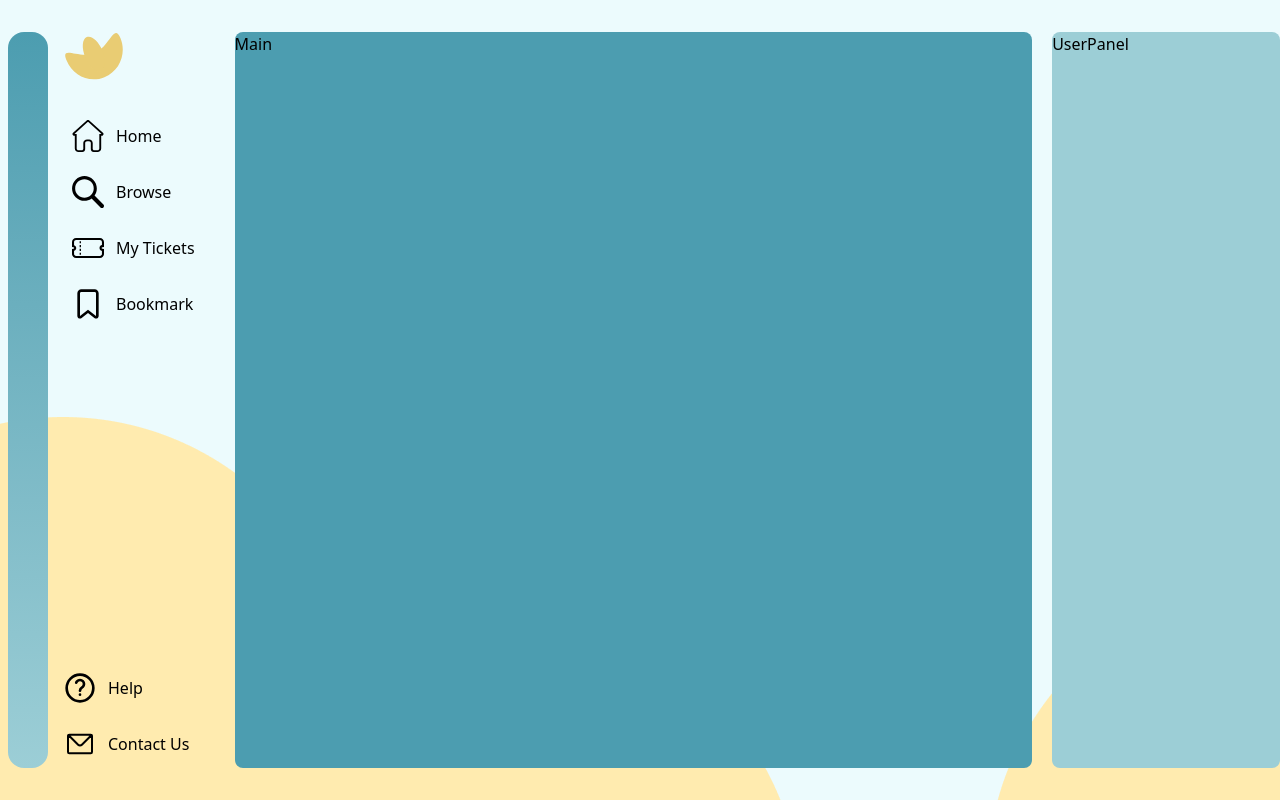
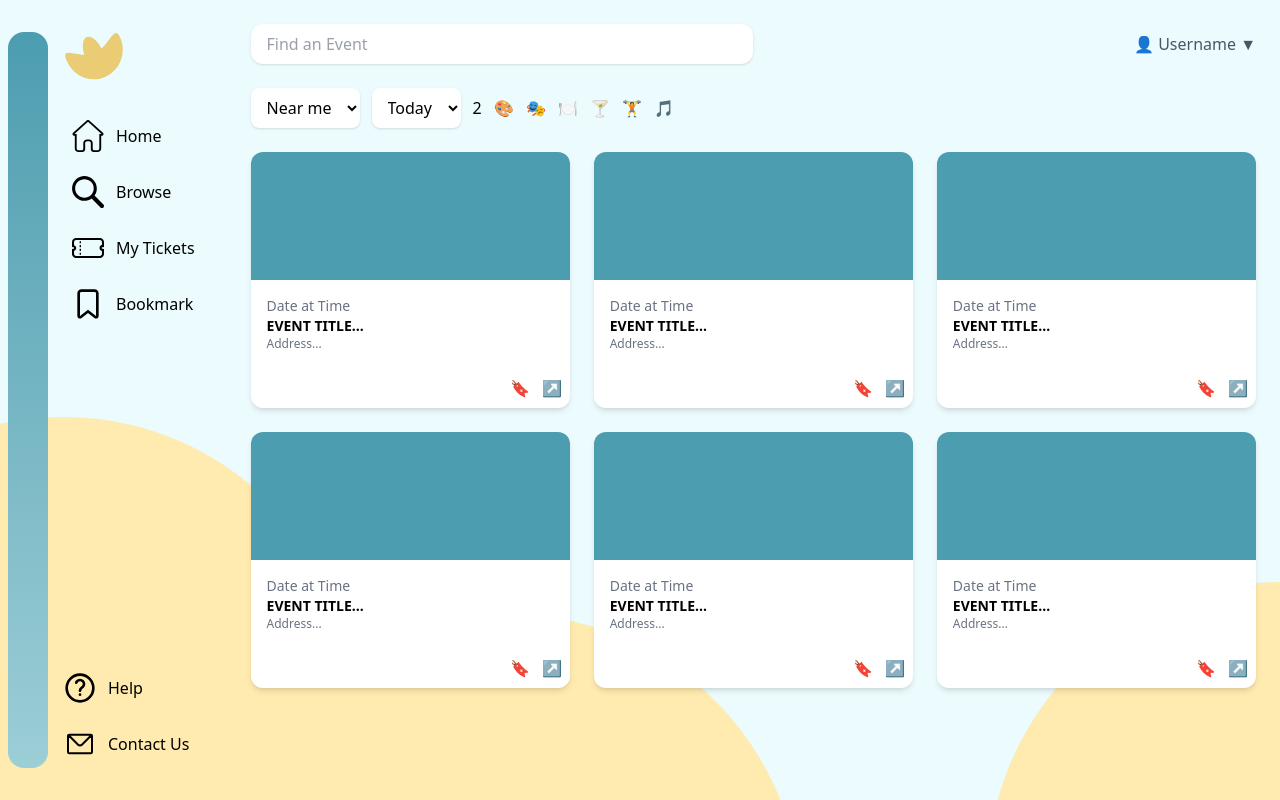
Before and after one commit to urkodi/EventSite, a React (Vite) app: page /browse in a window 1280 px wide. Built offline with nearby package versions, Linux system fonts and the light colour scheme.

Commit message:
worked on landing page and event search page

```diff
--- a/package.json
+++ b/package.json
@@ -13,12 +13,14 @@
     "@tailwindcss/vite": "^4.1.13",
     "react": "^19.1.1",
     "react-dom": "^19.1.1",
+    "react-router-dom": "^7.9.3",
     "tailwindcss": "^4.1.13"
   },
   "devDependencies": {
     "@eslint/js": "^9.33.0",
     "@types/react": "^19.1.10",
     "@types/react-dom": "^19.1.7",
+    "@types/react-router-dom": "^5.3.3",
     "@vitejs/plugin-react": "^5.0.0",
     "eslint": "^9.33.0",
     "eslint-plugin-react-hooks": "^5.2.0",
--- a/src/App.tsx
+++ b/src/App.tsx
@@ -1,16 +1,35 @@
 import Main from "./features/Main";
 import Sidenav from "./features/Sidenav";
 import UserPanel from "./features/UserPanel";
+import { BrowserRouter as Router, Route, Routes } from "react-router-dom";
+
+
+import SearchPage from "./searchpage";
+import LandingPage from "./landingpage";
+
 
 
 function App() {
   return(
-    <>
-      <Sidenav />
-      <Main/>
-      <UserPanel/>
-    </>
+    <Router>
+      <Routes>
+        <Route
+          path="/"
+          element={
+            <>
+            <Sidenav />
+            <Main />
+            <UserPanel />
+            </>
+          }
+      />
+        <Route path="/browse" element={<SearchPage />} />
+        <Route path="/landing" element={<LandingPage/>} />
+        //add routes here as needed
+      </Routes>
+    </Router>
   )
 }
 
+
 export default App;
--- /dev/null
+++ b/src/landingpage.tsx
@@ -0,0 +1,104 @@
+import React from "react";
+import { Link } from "react-router-dom";
+import eventLogo from "C:/Users/ur1na/OneDrive/Desktop/Source/EventSite/src/assets/icons/eventlogo.svg";
+
+const LandingPage: React.FC = () => {
+  return (
+    // ⬇️ Changed bg-white → gradient so it applies sitewide
+    <div className="h-screen w-full flex flex-col bg-gradient-to-b from-bluewhite to-vanilla text-gray-800 overflow-y-auto">
+      {/* ---------- NAVBAR ---------- */}
+      {/* Header stays transparent — now it sits on the gradient */}
+      <header className="flex justify-between items-center px-10 py-4 bg-transparent">
+        <img
+          src={eventLogo}
+          alt="EventSite Logo"
+          className="h-10 w-auto object-contain cursor-pointer"
+        />
+        <div className="space-x-8 text-sm font-medium">
+          <button className="text-gray-600 hover:text-moonstone">Help</button>
+          <button className="text-gray-600 hover:text-moonstone">Sign In</button>
+        </div>
+      </header>
+
+      {/* ---------- MAIN CONTENT ---------- */}
+      {/* ⬇️ Removed gradient here (it’s already applied to the wrapper) */}
+      <main className="flex-1 flex flex-col items-center justify-start py-6 px-6">
+        {/* HERO */}
+        <div className="flex flex-col items-center text-center mb-8">
+          <h1 className="text-5xl font-extrabold text-moonstone mb-4 leading-tight">
+            Experience More,<br />Stress Less
+          </h1>
+          <p className="text-gray-600 mb-6 text-lg max-w-md">
+            Discover events and experiences that match your interests.
+          </p>
+          <div className="flex items-center bg-white border border-gray-300 rounded-full px-5 py-3 shadow-md w-96">
+            <input
+              type="text"
+              placeholder="Search by location, date, or category"
+              className="flex-grow outline-none text-gray-700 text-lg"
+            />
+            <span className="text-gray-400 text-xl ml-2">🔍</span>
+          </div>
+        </div>
+
+        {/* MAIN SECTIONS */}
+        <div className="flex justify-between items-start w-[85%] mx-auto">
+          {/* HOW IT WORKS */}
+          <section className="flex flex-col items-start">
+            <h2 className="bg-moonstone text-whiteblue font-semibold text-lg px-43 py-1 rounded-full mb-4 shadow-lg">
+              How It Works
+            </h2>
+            <div className="flex gap-4">
+              <div className="w-36 h-36 bg-lightermoonstone rounded-lg shadow-lg"></div>
+              <div className="w-36 h-36 bg-lightermoonstone rounded-lg shadow-lg"></div>
+              <div className="w-36 h-36 bg-lightermoonstone rounded-lg shadow-lg"></div>
+            </div>
+          </section>
+
+          {/* WHY JOIN */}
+          <section className="flex flex-col items-start">
+            <h2 className="bg-moonstone text-whiteblue font-semibold text-lg px-35 py-1 rounded-full mb-4 shadow-sm">
+              Why Join?
+            </h2>
+            <div className="w-96 h-64 bg-lightermoonstone rounded-xl shadow-md px-6 py-10 text-white flex flex-col justify-start overflow-hidden">
+
+            </div>
+          </section>
+        </div>
+
+        {/* EXPLORE CATEGORIES */}
+        <div className="w-[85%] mx-auto mt-10">
+          <section className="flex flex-col items-start">
+            <h2 className="bg-moonstone text-whiteblue font-semibold text-lg px-40 py-1 rounded-full mb-4 shadow-sm">
+              Explore Categories
+            </h2>
+            <div className="flex gap-6">
+              {["Art", "Sports", "Concerts"].map((cat) => (
+                <div
+                  key={cat}
+                  className="w-36 h-36 bg-lightermoonstone rounded-lg flex flex-col items-center justify-center shadow-md hover:scale-105 transition"
+                >
+                  <span className="text-3xl mb-2">
+                    {cat === "Art" ? "🎨" : cat === "Sports" ? "🏀" : "🎤"}
+                  </span>
+                  <span className="text-sm font-medium text-white">{cat}</span>
+                </div>
+              ))}
+            </div>
+          </section>
+        </div>
+      </main>
+
+      {/* ---------- FOOTER ---------- */}
+      {/* ⬇️ Transparent footer to blend with gradient */}
+      <footer className="text-center py-3 text-xs text-gray-500 border-t border-transparent bg-transparent">
+        © 2025 EventSite —{" "}
+        <Link to="/" className="text-moonstone hover:underline">
+          Back to Home
+        </Link>
+      </footer>
+    </div>
+  );
+};
+
+export default LandingPage;
--- /dev/null
+++ b/src/searchpage.css
@@ -0,0 +1,12 @@
+/* Overall page layout */
+.app-layout {
+  display: grid;
+  grid-template-columns: 220px 1fr 250px; /* side | main | right */
+  height: 100vh;
+}
+
+/* Optional basic styling */
+body {
+  margin: 0;
+  font-family: Arial, sans-serif;
+}
--- /dev/null
+++ b/src/searchpage.tsx
@@ -0,0 +1,70 @@
+import React from "react";
+import Sidenav from "./features/Sidenav";
+
+
+const SearchPage: React.FC = () => {
+  return (
+    <div className="flex w-screen -100">
+      <Sidenav />
+
+
+      {/* Main content */}
+      <main className="flex-1 p-6 overflow-y-auto">
+        {/* Top search bar + filters */}
+        <div className="flex justify-between items-center mb-6">
+          <div className="flex items-center bg-white px-4 py-2 rounded-xl shadow-sm w-1/2">
+            <input
+              type="text"
+              placeholder="Find an Event"
+              className="flex-1 outline-none text-gray-700"
+            />
+          </div>
+
+          <div className="text-gray-600 flex items-center gap-2">
+            <span>👤 Username ▼</span>
+          </div>
+        </div>
+
+        {/* Filter buttons */}
+        <div className="flex gap-3 mb-6">
+          <select className="px-3 py-2 rounded-lg bg-white shadow-sm">
+            <option>Near me</option>
+          </select>
+          <select className="px-3 py-2 rounded-lg bg-white shadow-sm">
+            <option>Today</option>
+          </select>
+
+          {/* Category icons */}
+          <div className="flex gap-3 items-center">2
+            <span>🎨</span>
+            <span>🎭</span>
+            <span>🍽️</span>
+            <span>🍸</span>
+            <span>🏋️</span>
+            <span>🎵</span>
+          </div>
+        </div>
+
+        {/* Event cards grid */}
+        <div className="grid grid-cols-3 gap-6">
+          {[1, 2, 3, 4, 5, 6].map((card) => (
+            <div key={card} className="bg-white rounded-xl shadow-md overflow-hidden">
+              <div className="h-32 bg-moonstone -300"></div>
+              <div className="p-4 text-sm">
+                <p className="text-gray-500">Date at Time</p>
+                <p className="font-bold">EVENT TITLE...</p>
+                <p className="text-gray-500 text-xs">Address...</p>
+              </div>
+              <div className="flex justify-end gap-3 p-2 text-gray-500">
+                <button>🔖</button>
+                <button>↗️</button>
+              </div>
+            </div>
+          ))}
+        </div>
+      </main>
+    </div>
+  );
+};
+
+export default SearchPage;
```
Also changed, not shown: 2 other files (tests, documents, lock files or other folders).
